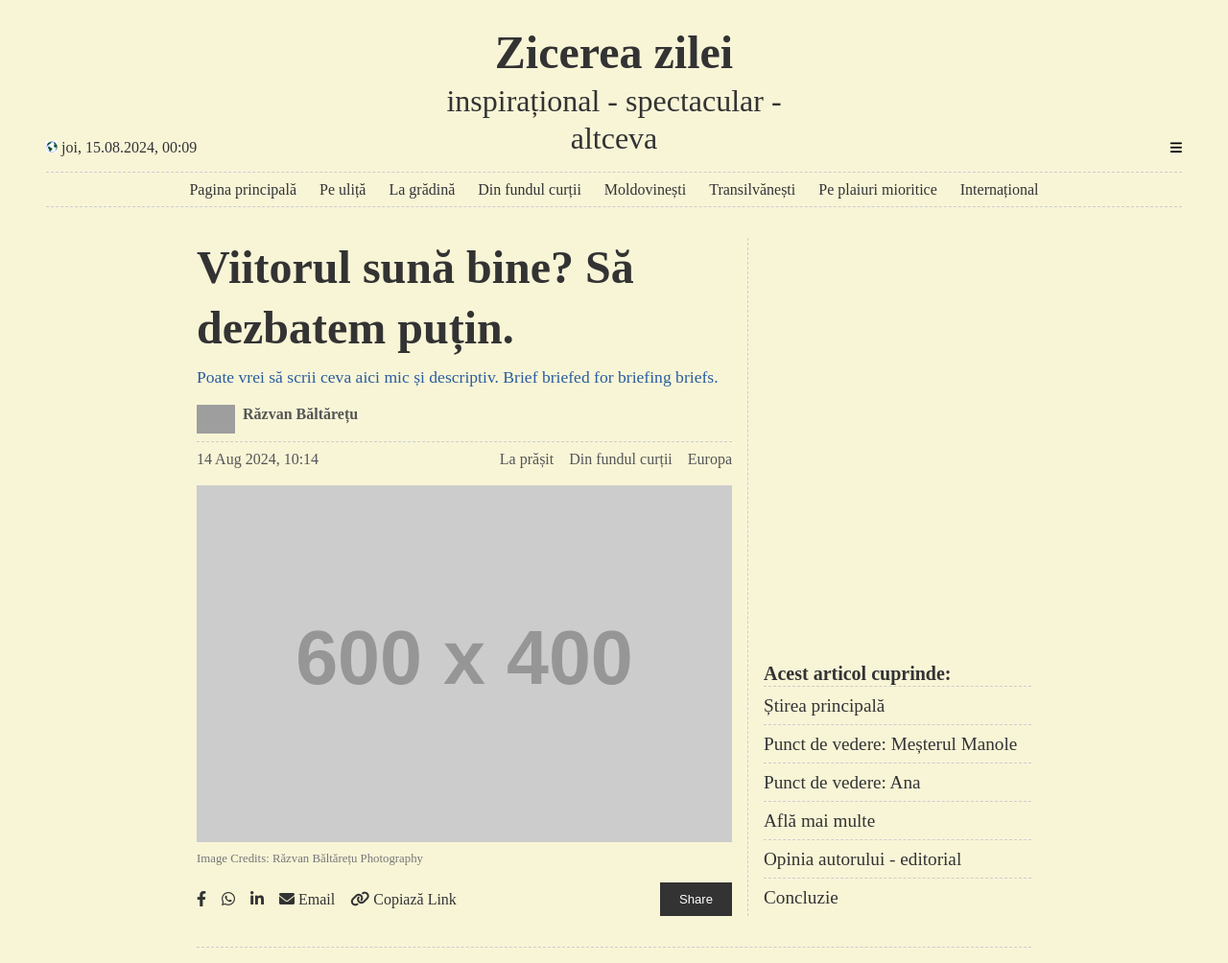
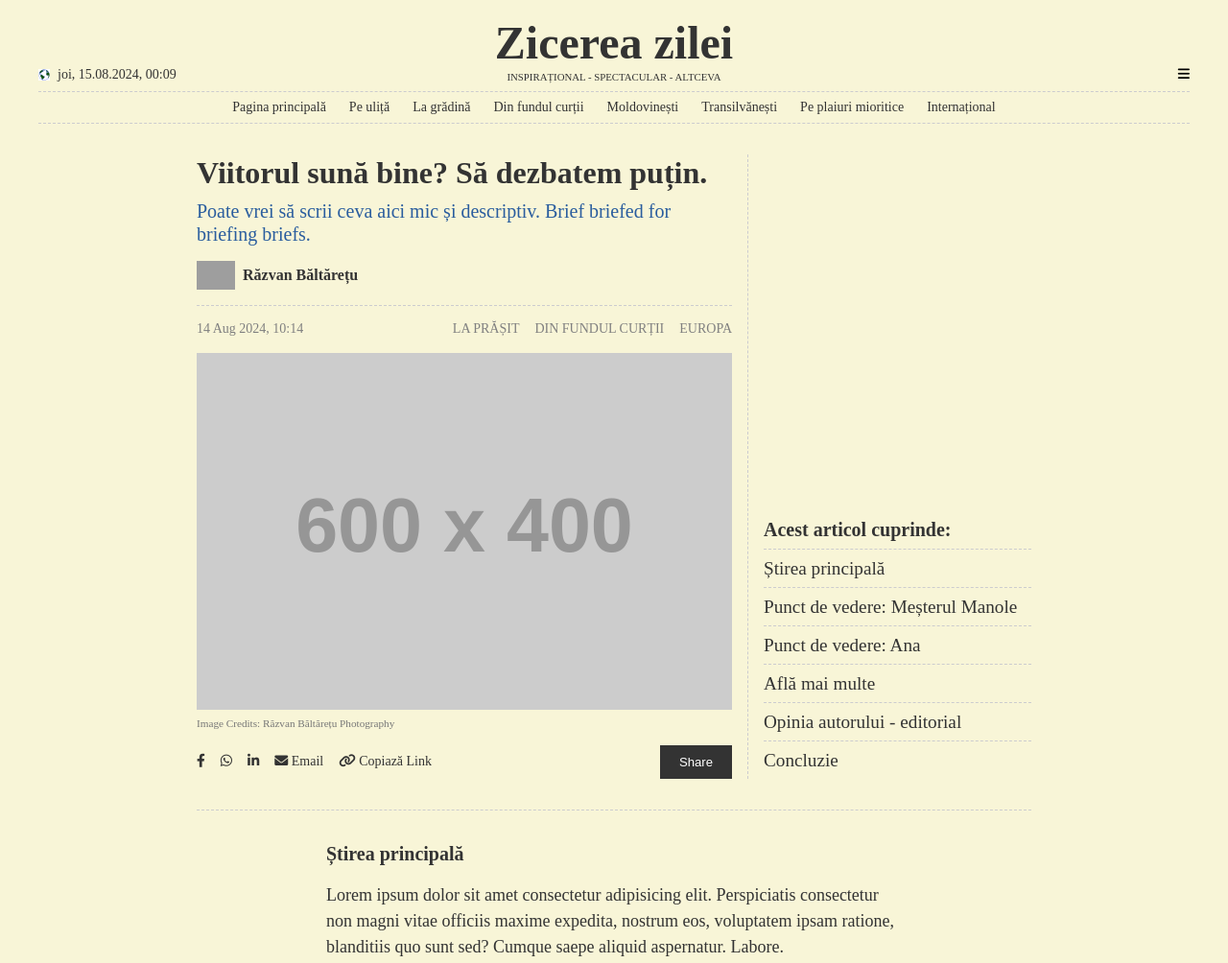
Before and after one commit to lara-roze/zicerea-lui-razvan, a plain HTML site: page article-page.html in a window 1280 px wide. Shown: the top 1004 px of the page at 96% size. Drawn offline with Linux system fonts and the light colour scheme; grey boxes are pictures that could not be loaded; placeholder pictures from the web are drawn by us.

Commit message:
Update article-page.css

```diff
--- a/assets/css/article-page.css
+++ b/assets/css/article-page.css
@@ -1,29 +1,25 @@
-/* Include Merriweather from Google Fonts */
-@import url('https://fonts.googleapis.com/css2?family=Libre+Baskerville:ital,wght@0,400;0,700;1,400&display=swap');
-
-
 /* Variables and Resets */
 :root {
     /* Colors */
 	--color-background: #f8f5d7;
 	--color-hover: #0e29b5;
 	--color-text: #333;
+    --color-text-secondary: gray;
 	--color-overlay: rgba(0, 0, 0, 0.5);
-
     /* Borders */
 	--border-dashed: 1px dashed #cccccf;
-
     /* Font sizes */
+    --font-size-xsmall: 0.675rem;
 	--font-size-small: 0.875rem;
 	--font-size-base: 1rem;
 	--font-size-medium: 1.25rem;
 	--font-size-large: 2rem;
 
+    --text-transform: uppercase;
     /* Spacing */
 	--spacing-small: 0.5rem;
 	--spacing-medium: 1rem;
 	--spacing-large: 2rem;
-
     /* Transition */
 	--transition-ease: 0.3s ease;
 	--transition-speed: 0.5s ease;
@@ -52,14 +48,12 @@ img {
 body {
 	background-color: var(--color-background);
 	color: var(--color-text);
-    /* font-size: var(--font-size-small); */
+    font-size: var(--font-size-small);
 	line-height: 1.2;
 	padding-left: var(--spacing-small);
 	padding-right: var(--spacing-small);
 	overflow-x: hidden;
-    /* font-family: "Libre Baskerville", serif; */
 }
-
 
 a {
 	color: inherit;
@@ -67,12 +61,44 @@ a {
 }
 
 hr {
-    border: 1px solid #cccccf;
+	border: var(--border-dashed);
 }
 
 button {
 	background: none;
 	border: none;
+}
+
+.text-small {
+    font-size: var(--font-size-xsmall);
+
+}
+
+.text-gray {
+    color: var(--color-text-secondary);
+}
+
+.text-uppercase {
+    text-transform: var(--text-transform);
+}
+
+.text-base {
+    font-size: var(--font-size-base);
+}
+
+.py-small {
+    padding-top: var(--spacing-small);
+    padding-bottom: var(--spacing-small);
+}
+
+.px-small {
+    padding-left: var(--spacing-small);
+    padding-right: var(--spacing-small);
+}
+
+.py-medium {
+    padding-top: var(--spacing-medium);
+    padding-bottom: var(--spacing-medium);
 }
 
 .divider {
@@ -84,7 +110,6 @@ button {
 	max-width: var(--max-container-width);
 	width: 100%;
 	margin: 0 auto;
-    padding: 0 0.5rem;
 }
 
 /* HEADER */
@@ -92,28 +117,24 @@ header {
 	background-color: var(--color-background);
 }
 
-
-/* HEADER */
-header {
-    background-color: var(--color-background);
-}
-
-
 .header-content {
 	display: grid;
 	grid-template-columns: 1fr auto;
 	align-items: end;
-    padding: 1rem 0;
+	padding-top: var(--spacing-small);
+    padding-bottom: var(--spacing-small);
 }
 
 .header-title {
 	text-align: center;
 	grid-area: 2 / 1 / 2 / 4;
-    padding: 0.5rem 0 0 0;
+	padding-top: var(--spacing-small);
 }
 
-.datetime-display {
-    display: inline;
+.data-1 {
+	display: flex;
+    align-items: center;
+    gap: var(--spacing-small);
 }
 
 .data-2 {
@@ -124,44 +145,40 @@ header {
 	.header-title {
 		grid-area: -1 / 1 / 2 / 3;
 	}
+
 	.data-1, .data-2 {
 		grid-area: 2;
 	}
 }
 
 @media (min-width: 1024px) {
-
 	.header-content {
 		grid-template-columns: 1fr 1fr 1fr;
 	}
+
 	.header-title {
 		grid-area: 1 / 2 / 1 / 3;
 	}
+
 	.data-1, .data-2 {
 		grid-area: 1;
 	}
 }
 
+.header-title h1 {
+	font-size: 3rem;
+}
 
 h1 {
-    font-size: 3rem;
-    line-height: 1.3;
+    font-size: var(--font-size-large);
 }
 
 h2 {
-    font-size: 1.25rem;
-    line-height: 1.3;
-}
-
-.motto {
-    font-size: var(--font-size-small);
-    text-transform: uppercase;
+	font-size: var(--font-size-medium);
 }
 
 .burger-menu {
 	font-size: var(--font-size-small);
-    background: none;
-    border: none;
 	cursor: pointer;
 	transition: color var(--transition-ease), transform var(--transition-ease);
 }
@@ -170,7 +187,7 @@ h2 {
 .burger-menu:focus {
 	transform: scale(1.1);
 	color: var(--color-hover);
-    outline: none; /* Remove default outline for better styling */
+	outline: none;
 }
 
 /* Sidenav */
@@ -184,7 +201,6 @@ h2 {
 	overflow-x: hidden;
 	transition: width 0.5s ease;
 	padding-top: 3rem;
-    box-shadow: -4px 0 8px var(--box-shadow-small);
 	z-index: 1001;
 }
 
@@ -244,14 +260,13 @@ h2 {
 
 /* MAIN NAVIGATION */
 .main-navigation {
-    display: none; /* Hidden by default */
+	display: none;
 }
 
 .main-navigation ul {
 	display: flex;
 	justify-content: center;
 	gap: var(--spacing-small);
-
 }
 
 .main-navigation a {
@@ -264,7 +279,7 @@ h2 {
 
 .main-navigation a:hover,
 .main-navigation a:focus {
-    outline: none; /* Remove default outline for better styling */
+	outline: none;
 	color: var(--color-hover);
 }
 
@@ -275,14 +290,13 @@ h2 {
 		justify-content: center;
 		gap: var(--spacing-small);
 		flex-wrap: wrap;
-        position: static; /* Make sure it's positioned correctly in desktop view */
+		position: static;
         border-bottom: var(--border-dashed);
         padding: var(--spacing-small);
     }
 }
+/* END HEADER */
 
-
-/* END HEADER */
 
 
 .grid-divider {
@@ -292,13 +306,9 @@ h2 {
     border-left: var(--border-dashed);
 }
 
-
-
 /* START FOOTER styling */
-/* FOOTER */
 .footerContainer {
     display: flex;
-    /* flex-direction: column; */
     gap: var(--spacing-medium);
     align-items: center;
     justify-content: space-between;
@@ -384,6 +394,15 @@ footer ul.globalLinks {
     margin: 2rem auto;
 }
 
+.article-main-content {
+    font-size: 1.125rem;
+    line-height: 1.6875rem;
+}
+
+.article-main-content p {
+    margin: var(--spacing-medium) 0;
+}
+
 .article-main-content .divider {
     margin: 1rem auto;
 }
@@ -391,48 +410,39 @@ footer ul.globalLinks {
 /* article */
 .author {
     display: flex;
-
     gap: 0.5rem;
     font-weight: 700;
+    align-items: center;
 }
-.author, .date-tags {
-    /* font-size: 0.8em; */
-    color: #555;
-    padding: 0.5rem 0;
-}
+
 .date-tags {
     display: flex;
     justify-content: space-between;
-    /* margin-top: 5px; */
 }
-/* .date-tags div {
-    flex: 1;
-} */
 
 .tags {
    display: flex;
    gap: 1rem;
 }
-h1, h2 {
-    color: #333;
-}
+
 .short-description {
-    font-size: 1.1em;
     color: #2a5d9e;
-    margin: 10px 0;
+    font-size: var(--font-size-medium);
+    padding-top: var(--spacing-small);
 }
 .article-image {
     max-width: 100%;
     width: 100%;
     height: auto;
-    /* max-height: 600px; */
     display: block;
-    margin: 10px 0;
+    margin-bottom: var(--spacing-small);
 }
+
 .image-credits {
     font-size: 0.8em;
     color: #777;
 }
+
 .content {
     margin: 10px 0;
 }
@@ -487,15 +497,11 @@ h1, h2 {
     border-top: var(--border-dashed);
 }
 
-
-
-
 .sticky {
     position: fixed;
     top: 0;
     left: 0;
     right: 0;
-    padding: 0.5rem 1rem;
     width: 100%;
     background-color: var(--color-background);
     border-bottom: var(--border-dashed);
@@ -514,8 +520,20 @@ h1, h2 {
     .article-main-summary {
         align-content: end;
     }
+
     .article-main-content {
         max-width: 600px;
-        margin: 1rem  auto;
+        margin: auto;
     }
 }
+
+.special-ul {
+    margin-left: 0rem;
+    border-left: 1px dashed black;
+    padding: 0 0.8rem;
+}
+
+.special-ul li {
+    list-style-type: square;
+    margin-top: -0.5rem;
+}
```
Lines whose indentation alone changed are shown as unchanged.
